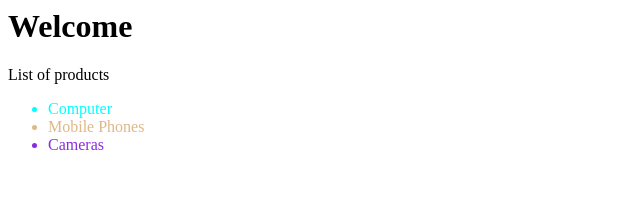
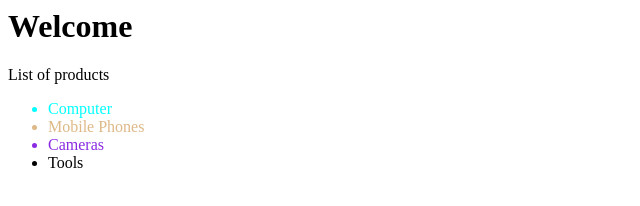
Before and after one commit to Lazarbecir/CSS, a plain HTML site: page Index.html in a window 1280 px wide. Shown: the full height of the page, 0-640 px from the left. Drawn offline with Linux system fonts and the light colour scheme.

Commit message:
Tools added

```diff
--- a/Index.html
+++ b/Index.html
@@ -7,4 +7,5 @@
     <li style="color: aqua;">Computer</li>
     <li style="color: burlywood;"">Mobile Phones</li>
     <li style="color: blueviolet;">Cameras</li>
+    <li style="color: black;">Tools</li>
 </ul>
```
